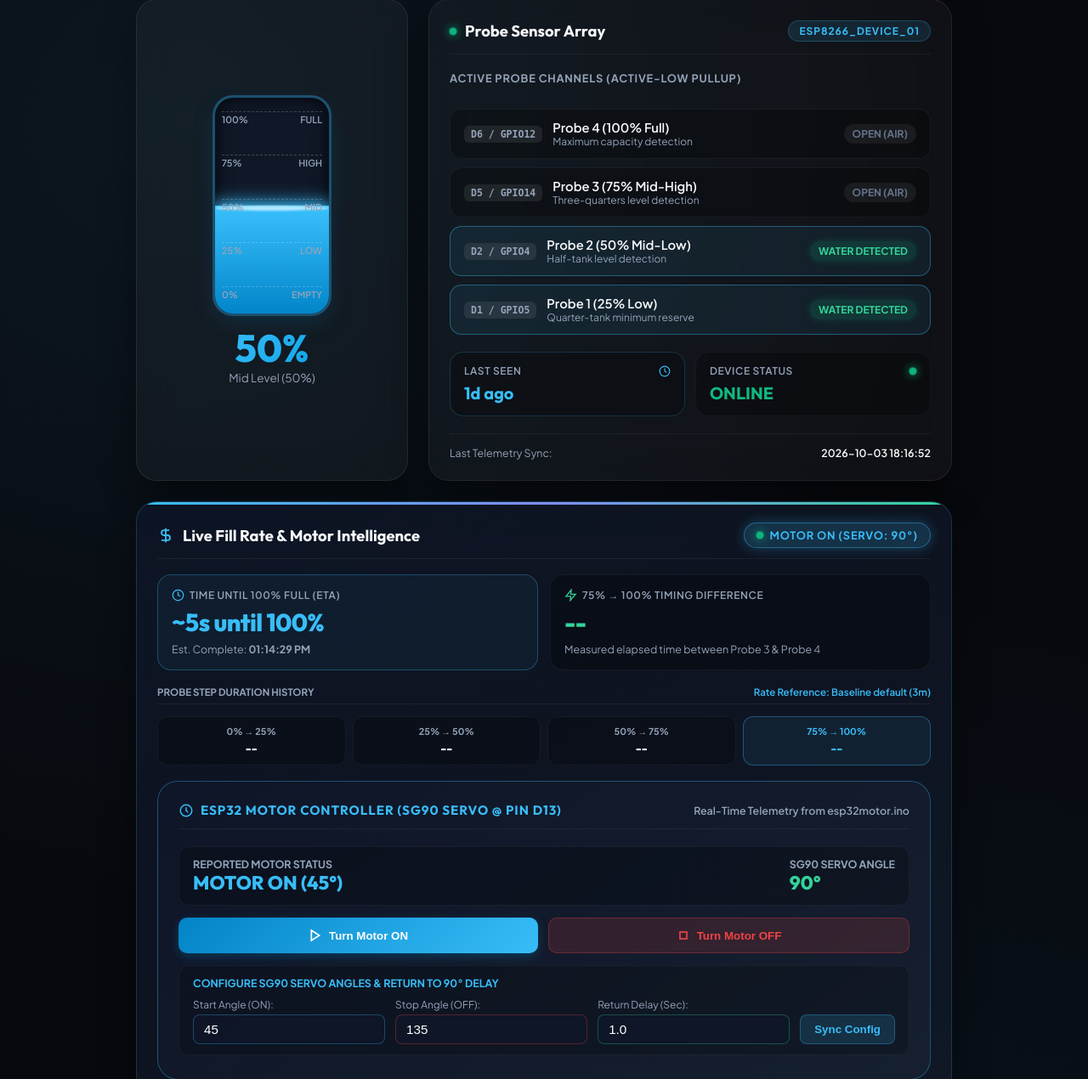
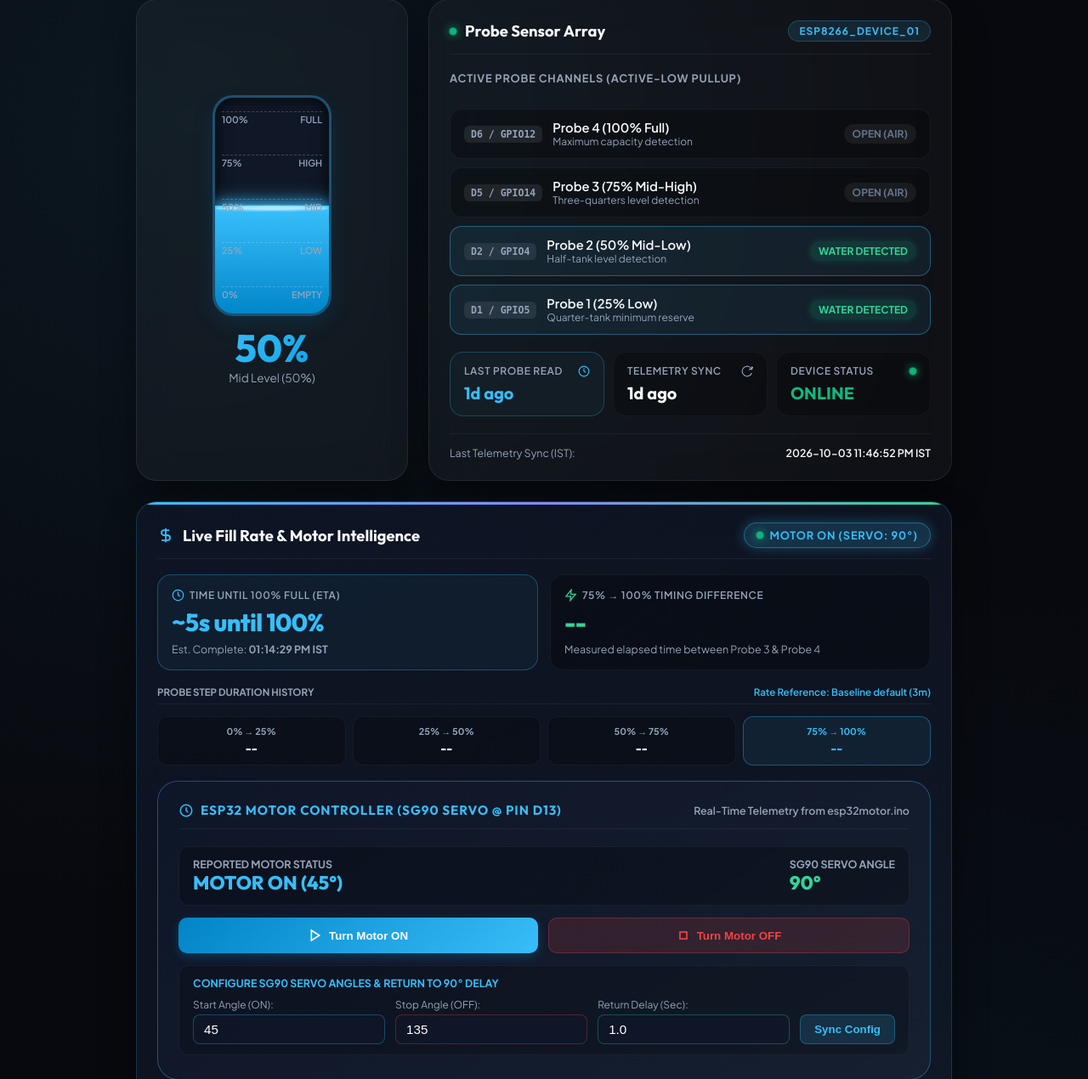
Before and after one commit to premkumarp94/premkumarp94-django_esp32, a Django app: page /api/status/ in a window 1280 px wide. Shown: the part 168-1438 px from the top of the page at 85% size. Run offline with Django 5.2, Linux system fonts and the light colour scheme; data comes from the database, SQL or seed files in the repository; both versions use the stored data as it was after the commit; data that the repository does not hold is empty.

Commit message:
DJANGO_ESP32_2026_10_05_11_10_49

```diff
--- a/api/models.py
+++ b/api/models.py
@@ -12,6 +12,7 @@ class TelemetryReading(models.Model):
     motor_status = models.CharField(max_length=20, null=True, blank=True)
     motor_running = models.BooleanField(null=True, blank=True)
     servo_angle = models.IntegerField(null=True, blank=True)
+    probe_read_ago_sec = models.IntegerField(null=True, blank=True)
     timestamp = models.DateTimeField(auto_now_add=True, db_index=True)
 
     class Meta:
--- a/api/templates/api/status.html
+++ b/api/templates/api/status.html
@@ -340,8 +340,8 @@
         /* Stats Grid */
         .stats-grid {
             display: grid;
-            grid-template-columns: 1fr 1fr;
-            gap: 12px;
+            grid-template-columns: repeat(auto-fit, minmax(120px, 1fr));
+            gap: 10px;
         }
 
         .stat-box {
@@ -747,18 +747,31 @@
                 </div>
             </div>
 
-            <!-- Stats with LAST SEEN and STATUS -->
+            <!-- Stats with LAST PROBE READ, LAST TELEMETRY SYNC and STATUS -->
             <div class="stats-grid">
-                <!-- LAST SEEN STAT BOX -->
-                <div class="stat-box" style="border-color: rgba(56, 189, 248, 0.2);">
+                <!-- LAST PROBE READ STAT BOX -->
+                <div class="stat-box" style="border-color: rgba(56, 189, 248, 0.25); background: rgba(56, 189, 248, 0.04);">
                     <div class="stat-label">
-                        <span>Last Seen</span>
+                        <span>Last Probe Read</span>
                         <svg width="14" height="14" viewBox="0 0 24 24" fill="none" stroke="#38bdf8" stroke-width="2">
                             <circle cx="12" cy="12" r="10"></circle>
                             <polyline points="12 6 12 12 16 14"></polyline>
                         </svg>
                     </div>
-                    <div class="stat-val" style="color: #38bdf8;" id="last-seen-val">
+                    <div class="stat-val" style="color: #38bdf8;" id="probe-read-val">
+                        {{ device_01.probe_read_text|default:"Never" }}
+                    </div>
+                </div>
+
+                <!-- TELEMETRY SYNC STAT BOX -->
+                <div class="stat-box">
+                    <div class="stat-label">
+                        <span>Telemetry Sync</span>
+                        <svg width="14" height="14" viewBox="0 0 24 24" fill="none" stroke="#94a3b8" stroke-width="2">
+                            <path d="M21.5 2v6h-6M21.34 15.57a10 10 0 1 1-.57-8.38l5.67-5.67"></path>
+                        </svg>
+                    </div>
+                    <div class="stat-val" style="color: #f8fafc;" id="last-seen-val">
                         {{ device_01.last_seen_text|default:"Never" }}
                     </div>
                 </div>
@@ -778,7 +791,7 @@
             </div>
 
             <div class="card-footer">
-                <span>Last Telemetry Sync:</span>
+                <span>Last Telemetry Sync (IST):</span>
                 <span class="timestamp-text" id="time-esp8266_device_01">{{ device_01.timestamp }}</span>
             </div>
         </div>
@@ -1109,6 +1122,7 @@
 
     const refreshBtn = document.getElementById('refresh-trigger');
     let lastSeenTimestampMs = null;
+    let probeReadTimestampMs = null;
     let liveEtaSeconds = null;
 
     // Format seconds into human readable duration (e.g. 3m 45s)
@@ -1132,6 +1146,13 @@
         if (seconds < 3600) return `${Math.floor(seconds / 60)}m ago`;
         if (seconds < 86400) return `${Math.floor(seconds / 3600)}h ago`;
         return `${Math.floor(seconds / 86400)}d ago`;
+    }
+
+    function updateProbeReadStatus(seconds) {
+        const probeValEl = document.getElementById('probe-read-val');
+        if (probeValEl) {
+            probeValEl.textContent = formatRelativeTime(seconds);
+        }
     }
 
     // Update connection status pills & dots
@@ -1326,6 +1347,11 @@
                             updateConnectionStatus(dev1.seconds_ago);
                         }
 
+                        if (dev1.probe_read_ago_sec !== undefined && dev1.probe_read_ago_sec !== null) {
+                            probeReadTimestampMs = Date.now() - (dev1.probe_read_ago_sec * 1000);
+                            updateProbeReadStatus(dev1.probe_read_ago_sec);
+                        }
+
                         // Update Fill Analytics
                         if (data.fill_analytics) {
                             updateFillAnalytics(data.fill_analytics, dev1.water_level);
@@ -1420,11 +1446,16 @@
         }
     }
 
-    // Live 1-second ticker to update 'Last Seen' and decrement ETA smoothly
+    // Live 1-second ticker to update 'Last Seen', 'Last Probe Read' and decrement ETA smoothly
     setInterval(() => {
         if (lastSeenTimestampMs !== null) {
             const elapsedSeconds = Math.max(0, (Date.now() - lastSeenTimestampMs) / 1000);
             updateConnectionStatus(elapsedSeconds);
+        }
+
+        if (probeReadTimestampMs !== null) {
+            const elapsedProbeSec = Math.max(0, (Date.now() - probeReadTimestampMs) / 1000);
+            updateProbeReadStatus(elapsedProbeSec);
         }
 
         // Decrement active ETA countdown
--- a/api/views/status.py
+++ b/api/views/status.py
@@ -1,11 +1,45 @@
 import datetime
+from django.shortcuts import render
+from django.http import JsonResponse
 from django.utils import timezone
-from django.http import JsonResponse
-from django.shortcuts import render
 from api.models import TelemetryReading, DeviceCommand, DeviceLog, get_system_setting
 
+IST = datetime.timezone(datetime.timedelta(hours=5, minutes=30))
+
+def to_ist(dt):
+    if not dt:
+        return None
+    if timezone.is_naive(dt):
+        dt = timezone.make_aware(dt, datetime.timezone.utc)
+    return dt.astimezone(IST)
+
+def format_ist(dt, fmt='%Y-%m-%d %I:%M:%S %p IST'):
+    if not dt:
+        return "Never"
+    dt_ist = to_ist(dt)
+    return dt_ist.strftime(fmt)
+
+def format_relative_time(seconds):
+    if seconds is None or seconds < 0:
+        return "Never"
+    seconds = int(round(seconds))
+    if seconds < 10:
+        return "Just now"
+    if seconds < 60:
+        return f"{seconds}s ago"
+    m = seconds // 60
+    s = seconds % 60
+    if m < 60:
+        return f"{m}m {s:02d}s ago" if s > 0 else f"{m}m ago"
+    h = m // 60
+    m_rem = m % 60
+    if h < 24:
+        return f"{h}h {m_rem:02d}m ago" if m_rem > 0 else f"{h}h ago"
+    d = h // 24
+    return f"{d}d ago"
+
+
 def format_duration(seconds):
-
     if seconds is None or seconds < 0:
         return "--"
     seconds = int(round(seconds))
@@ -68,7 +102,7 @@ def get_esp32motor_status():
             "hold_ms": hold_ms,
             "hold_sec": hold_sec,
             "device_id": reading.device_id,
-            "timestamp": reading.timestamp,
+            "timestamp": format_ist(reading.timestamp),
             "has_pending_command": pending_cmd is not None,
             "pending_command": pending_cmd.command if pending_cmd else ""
         }
@@ -88,7 +122,6 @@ def get_esp32motor_status():
         "has_pending_command": pending_cmd is not None,
         "pending_command": pending_cmd.command if pending_cmd else ""
     }
-
 
 
 def analyze_tank_timings(readings, now=None):
@@ -270,7 +303,6 @@ def analyze_tank_timings(readings, now=None):
     time_spent_at_75 = (now - active_75_start).total_seconds() if active_75_start else 0
 
     # Get ACTUAL motor status reported by esp32motor.ino
-    # SERVER DOES NOT ASSUME MOTOR STATUS!
     is_actively_filling = motor_info["motor_running"]
     servo_angle = motor_info["servo_angle"]
 
@@ -302,9 +334,7 @@ def analyze_tank_timings(readings, now=None):
         result["eta_text"] = f"~{format_duration(est_remaining)} until 100%"
 
         target_time = now + datetime.timedelta(seconds=est_remaining)
-        ist_offset = datetime.timezone(datetime.timedelta(hours=5, minutes=30))
-        target_ist = target_time.astimezone(ist_offset)
-        result["eta_target_time"] = target_ist.strftime("%I:%M:%S %p")
+        result["eta_target_time"] = format_ist(target_time, "%I:%M:%S %p IST")
     else:
         result["is_filling"] = False
         result["motor_detected"] = False
@@ -342,18 +372,14 @@ def status(request):
             if seconds_ago < 0:
                 seconds_ago = 0
 
-            if seconds_ago < 10:
-                last_seen_text = "Just now"
-            elif seconds_ago < 60:
-                last_seen_text = f"{seconds_ago}s ago"
-            elif seconds_ago < 3600:
-                last_seen_text = f"{seconds_ago // 60}m ago"
-            elif seconds_ago < 86400:
-                last_seen_text = f"{seconds_ago // 3600}h ago"
-            else:
-                last_seen_text = f"{seconds_ago // 86400}d ago"
+            probe_read_ago_sec = seconds_ago
+            if reading.probe_read_ago_sec is not None:
+                probe_read_ago_sec += reading.probe_read_ago_sec
 
-            # Server listens for any time and lets board sync status/response on its own schedule
+            last_seen_text = format_relative_time(seconds_ago)
+            probe_read_text = format_relative_time(probe_read_ago_sec)
+            timestamp_ist_str = format_ist(reading.timestamp)
+
             connection_status = "online"
 
             devices_data[dev_id] = {
@@ -369,10 +395,12 @@ def status(request):
                 "motor_status": reading.motor_status,
                 "motor_running": reading.motor_running,
                 "servo_angle": reading.servo_angle,
-                "timestamp": reading.timestamp.strftime('%Y-%m-%d %H:%M:%S'),
+                "timestamp": timestamp_ist_str,
                 "iso_timestamp": reading.timestamp.isoformat(),
                 "seconds_ago": seconds_ago,
                 "last_seen_text": last_seen_text,
+                "probe_read_ago_sec": probe_read_ago_sec,
+                "probe_read_text": probe_read_text,
                 "connection_status": connection_status
             }
         else:
@@ -393,6 +421,8 @@ def status(request):
                 "iso_timestamp": None,
                 "seconds_ago": None,
                 "last_seen_text": "Never",
+                "probe_read_ago_sec": None,
+                "probe_read_text": "Never",
                 "connection_status": "offline"
             }
 
@@ -415,7 +445,7 @@ def status(request):
         {
             "device_id": log.device_id,
             "message": log.message,
-            "timestamp": log.timestamp.strftime('%Y-%m-%d %H:%M:%S')
+            "timestamp": format_ist(log.timestamp, '%I:%M:%S %p IST')
         }
         for log in latest_logs
     ]
@@ -461,5 +491,5 @@ def status(request):
         "water_level": tank_latest.water_level if tank_latest else None,
         "temperature": tank_latest.temperature if tank_latest else None,
         "humidity": tank_latest.humidity if tank_latest else None,
-        "timestamp": tank_latest.timestamp.strftime('%Y-%m-%d %H:%M:%S') if tank_latest else None,
+        "timestamp": format_ist(tank_latest.timestamp) if tank_latest else None,
     })
--- a/api/views/telemetry.py
+++ b/api/views/telemetry.py
@@ -24,6 +24,8 @@ def telemetry(request):
             probe_50 = sensor_values.get("probe_50")
             probe_75 = sensor_values.get("probe_75")
             probe_100 = sensor_values.get("probe_100")
+
+            probe_read_ago_sec = sensor_values.get("probe_read_ago_sec") or data.get("probe_read_ago_sec")
 
             # Motor status values reported by esp32motor
             motor_status = data.get("motor_status") or sensor_values.get("motor_status")
@@ -71,6 +73,7 @@ def telemetry(request):
                     motor_status=str(motor_status) if motor_status is not None else None,
                     motor_running=bool(motor_running) if motor_running is not None else None,
                     servo_angle=int(servo_angle) if servo_angle is not None else None,
+                    probe_read_ago_sec=int(probe_read_ago_sec) if probe_read_ago_sec is not None else None,
                 )
 
             # Auto-prune old readings periodically to prevent unbounded DB growth
--- a/config/settings.py
+++ b/config/settings.py
@@ -115,7 +115,7 @@ AUTH_PASSWORD_VALIDATORS = [
 
 LANGUAGE_CODE = 'en-us'
 
-TIME_ZONE = 'UTC'
+TIME_ZONE = 'Asia/Kolkata'
 
 USE_I18N = True
 
```
Also changed, not shown: api/migrations/0010_telemetryreading_probe_read_ago_sec.py (added), db.sqlite3.
